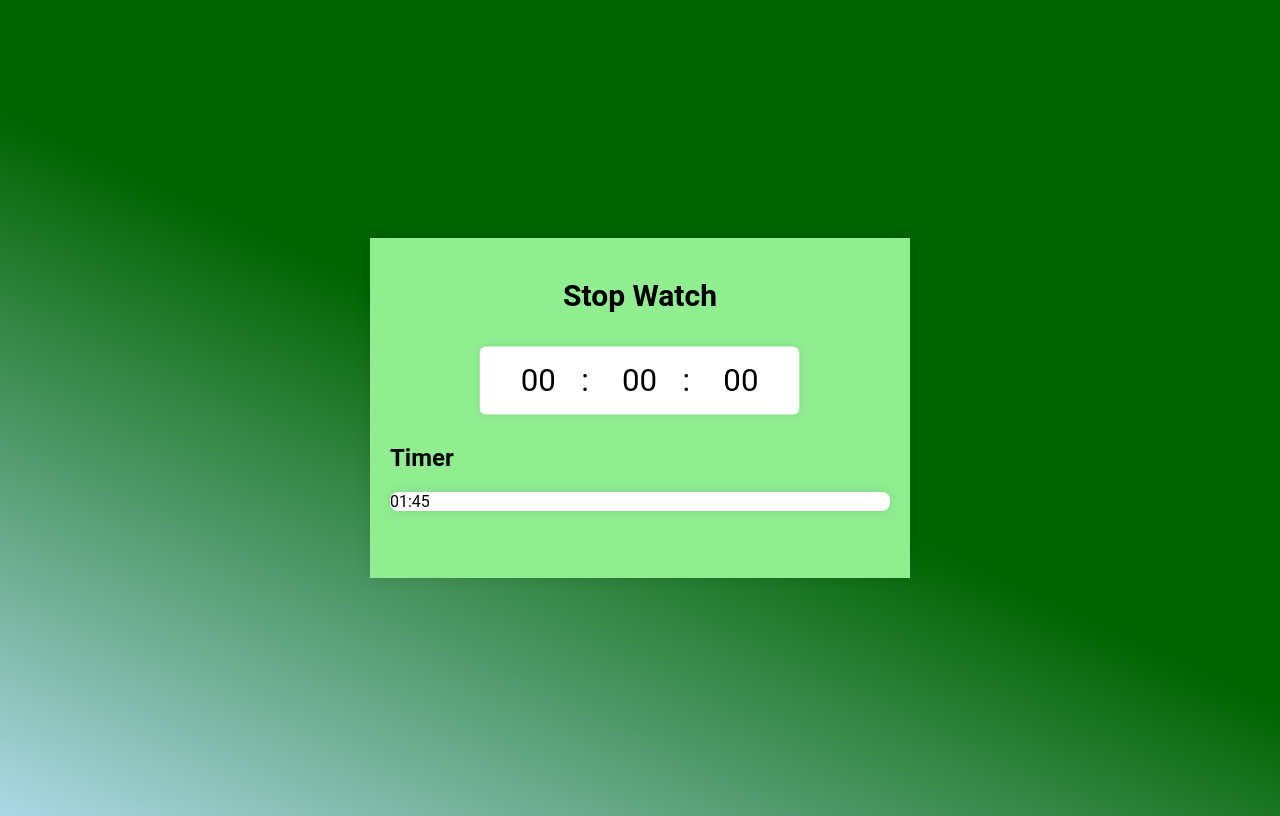
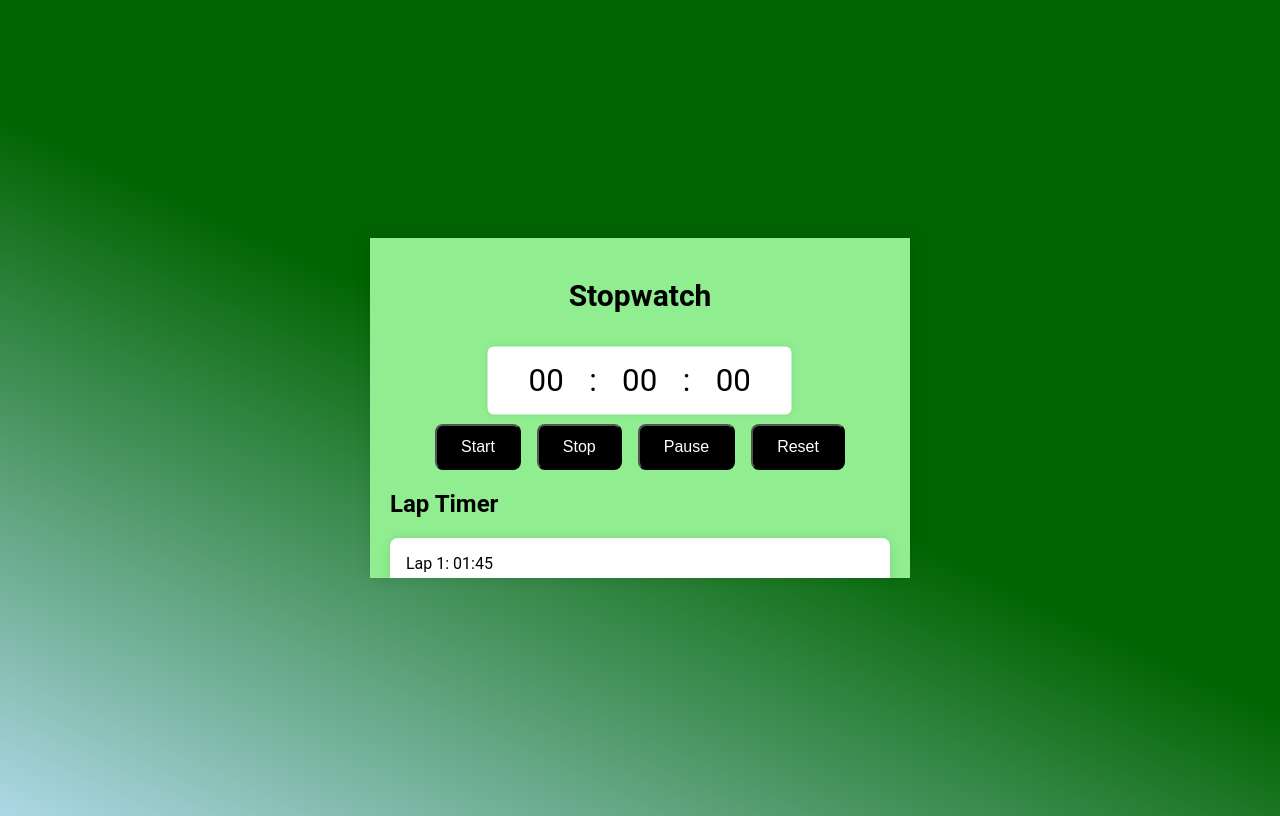
Before and after one commit to Douglas-Green/StopWatch, a plain HTML site: page index.html in a window 1280 px wide. Drawn offline with Linux system fonts and the light colour scheme.

Commit message:
Update index.html

```diff
--- a/index.html
+++ b/index.html
@@ -2,19 +2,30 @@
 <html lang="en">
 <head>
   <meta charset="UTF-8">
-    <meta name="Viewport" content="width=device-width, initial-scale=1.0">
+  <meta name="viewport" content="width=device-width, initial-scale=1.0">
   <link rel="stylesheet" href="style.css">
   <title>Stop Watch</title>
 </head>
 <body>
+
   <div class="container">
-      <h1 class="title">Stop Watch</h1>
+    <h1 class="title">Stopwatch</h1>
     <div class="timer">
-        <span id="minutes">00</span>:
-        <span id="seconds">00</span>:
-        <span id="milliseconds">00</span>
+      <span id="minutes">00</span>:<span id="seconds">00</span>:<span id="milliseconds">00</span>
+    </div>
+    <div class="controls">
+      <button id="startButton">Start</button>
+      <button id="stopButton">Stop</button>
+      <button id="pauseButton">Pause</button>
+      <button id="resetButton">Reset</button>
     </div>
     <div class="laps">
-        <h2>Timer</h2>
-        <ul id="list">01:45</ul>
+      <h2>Lap Timer</h2>
+      <ul id="lapList">
+        <li>Lap 1: 01:45</li>
+      </ul>
+  </div>
+
+  <script src="script.js"></script>
 </body>
+</html>
```
Lines whose indentation alone changed are shown as unchanged.
